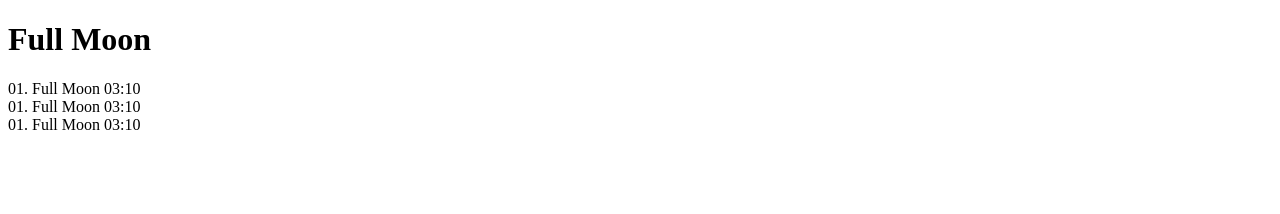
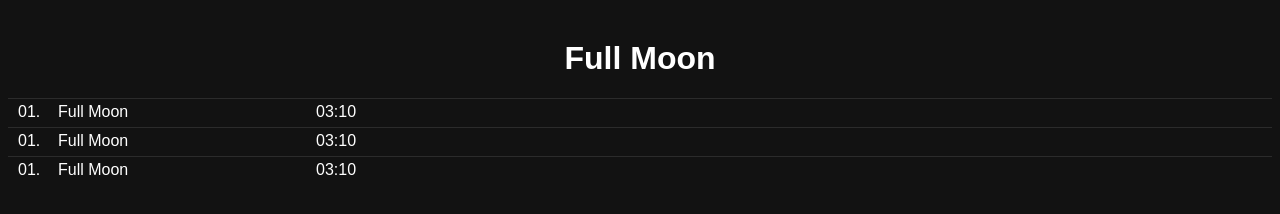
Before and after one commit to Voulqy/DCL, a plain HTML site: page index.html in a window 1280 px wide. Drawn offline with Linux system fonts and the light colour scheme; the site is published under a folder, as on GitHub Pages, so addresses that start at the root find nothing.

Commit message:
0.0.3
css fixes

```diff
--- a/css/style.css
+++ b/css/style.css
@@ -1,11 +1,8 @@
 body {
     background-color: #121212;
     color: white;
-    /* font-size: 36px; */
     font-family: 'Noto Sans KR', sans-serif;
-
     margin-top: 40px;
-    /* font-weight: bold; */
 }
 
 h1 {
--- a/index.html
+++ b/index.html
@@ -4,7 +4,7 @@
     <meta charset="UTF-8">
     <meta name="viewport" content="width=device-width, initial-scale=1.0">
     <title>Home</title>
-    <link rel="stylesheet" href="/css/style.css">
+    <link rel="stylesheet" href="css/style.css">
 </head>
 <body>
     <div class="Title">
```
